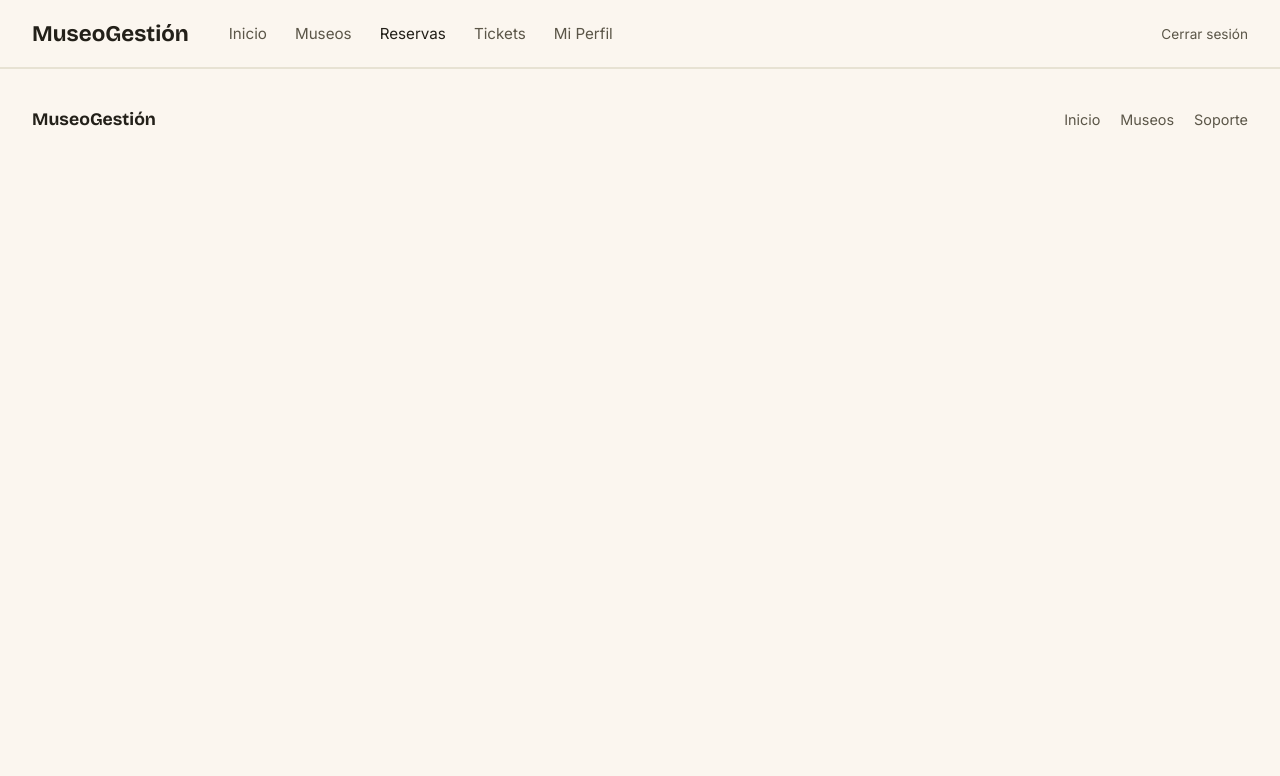
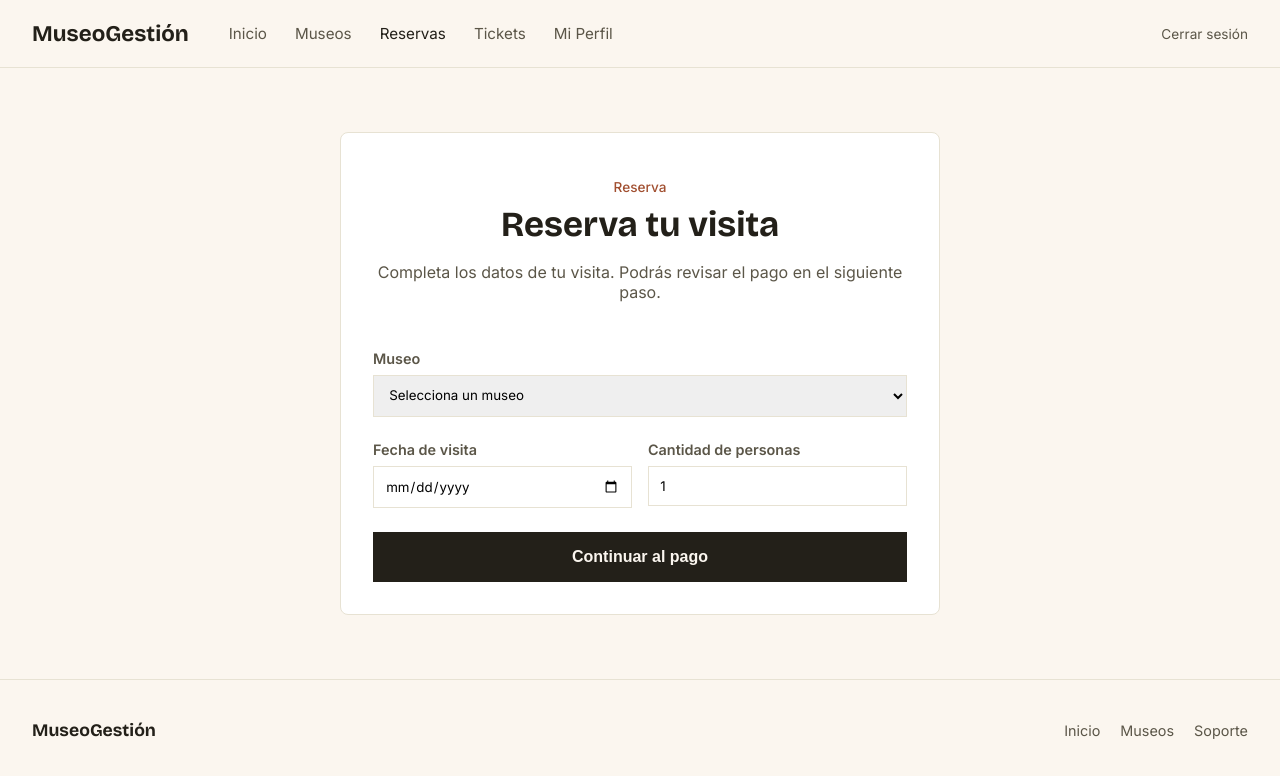
Before and after one commit to kawyyz/museos-react, a React (Vite) app: page /reservas in a window 1280 px wide. Shown: the top 776 px of the page. Built offline with nearby package versions, Linux system fonts and the light colour scheme.

Commit message:
implementacion de paginas

```diff
--- a/src/App.jsx
+++ b/src/App.jsx
@@ -3,12 +3,14 @@ import Navbar from "./components/Navbar";
 import Footer from "./components/Footer";
 import Dashboard from "./pages/Dashboard";
 import Museos from "./pages/Museos";
+import Reservas from "./pages/Reservas";
 
 function App() {
   return (
     <BrowserRouter>
       <Navbar />
       <Routes>
+        <Route path="/reservas" element={<Reservas />} />
         <Route path="/museos" element={<Museos />} />
         <Route path="/" element={<Dashboard />} />
       </Routes>
--- a/src/index.css
+++ b/src/index.css
@@ -316,3 +316,17 @@ ul {
 .museum-card__meta { font-size: 0.85rem; color: var(--clay); font-weight: 600; margin-bottom: 0.5rem; }
 .museum-card__desc { font-size: 0.9rem; color: #5b5648; line-height: 1.5; margin-bottom: 1.5rem; }
 .museum-card__link { display: block; text-align: center; padding: 0.7rem; background: var(--ink); color: var(--paper); text-decoration: none; font-size: 0.9rem; font-weight: 500; border-radius: 4px; }
+
+
+.reserve { max-width: 600px; margin: 4rem auto; padding: 2rem; background: white; border: 1px solid var(--sand-line); border-radius: 8px; }
+.reserve__intro { text-align: center; margin-bottom: 3rem; }
+.reserve__tag { color: var(--clay-dark); font-weight: 500; font-size: 0.85rem; margin-bottom: 0.5rem; }
+.reserve__title { font-family: var(--font-display); font-size: 2.2rem; margin: 0 0 1rem; }
+.reserve__subtitle { color: #5b5648; margin-bottom: 2rem; }
+.form { display: grid; gap: 1.5rem; }
+.form__field { display: flex; flex-direction: column; gap: 0.5rem; }
+.form__field label { font-weight: 600; font-size: 0.9rem; color: #5b5648; }
+.form__field input, .form__field select { padding: 0.7rem; border: 1px solid var(--sand-line); font-family: var(--font-body); }
+.form__row { display: grid; grid-template-columns: 1fr 1fr; gap: 1rem; }
+.form__submit { background: var(--ink); color: var(--paper); padding: 1rem; border: none; font-weight: 600; cursor: pointer; font-size: 1rem; transition: background 0.2s; }
+.form__submit:hover { background: var(--clay-dark); }
--- a/src/pages/Museos.jsx
+++ b/src/pages/Museos.jsx
@@ -0,0 +1,64 @@
+import { Link } from "react-router-dom";
+
+const museos = [
+  {
+    id: 1,
+    sigla: "AC",
+    nombre: "Museo de Arte Contemporáneo",
+    zona: "Santiago Centro",
+    desc: "Colecciones de arte moderno y exposiciones temporales de artistas nacionales.",
+  },
+  {
+    id: 2,
+    sigla: "HN",
+    nombre: "Museo de Historia Natural",
+    zona: "Providencia",
+    desc: "Fósiles, minerales y muestras de flora y fauna de la región.",
+  },
+  {
+    id: 3,
+    sigla: "CT",
+    nombre: "Museo de Ciencia y Tecnología",
+    zona: "Ñuñoa",
+    desc: "Salas interactivas sobre física, astronomía e innovación tecnológica.",
+  },
+  {
+    id: 4,
+    sigla: "AV",
+    nombre: "Museo de Artes Visuales",
+    zona: "Lastarria",
+    desc: "Fotografía, escultura y muestras itinerantes de artistas emergentes.",
+  },
+];
+
+function Museos() {
+  return (
+    <main className="museums">
+      <div className="museums__intro">
+        <p className="museums__tag">Catálogo</p>
+        <h1 className="museums__title">Museos Disponibles</h1>
+        <p className="museums__subtitle">
+          Elige un museo para revisar sus datos y reservar tu visita.
+        </p>
+      </div>
+
+      <ul className="museums__grid">
+        {museos.map((m) => (
+          <li className="museum-card" key={m.id}>
+            <div className="museum-card__cover">{m.sigla}</div>
+            <div className="museum-card__body">
+              <h2 className="museum-card__name">{m.nombre}</h2>
+              <p className="museum-card__meta">{m.zona}</p>
+              <p className="museum-card__desc">{m.desc}</p>
+              <Link className="museum-card__link" to="/reservas">
+                Reservar visita
+              </Link>
+            </div>
+          </li>
+        ))}
+      </ul>
+    </main>
+  );
+}
+
+export default Museos;
--- /dev/null
+++ b/src/pages/Reservas.jsx
@@ -0,0 +1,91 @@
+import { useState } from "react";
+import { useNavigate } from "react-router-dom";
+
+const museos = [
+  "Museo de Arte Contemporáneo",
+  "Museo de Historia Natural",
+  "Museo de Ciencia y Tecnología",
+  "Museo de Artes Visuales",
+];
+
+function Reservas() {
+  const navigate = useNavigate();
+  const [museo, setMuseo] = useState("");
+  const [fecha, setFecha] = useState("");
+  const [personas, setPersonas] = useState(1);
+
+  const enviar = (e) => {
+    e.preventDefault();
+    const params = new URLSearchParams({ museo, fecha, personas });
+    navigate(`/pagos?${params.toString()}`);
+  };
+
+  return (
+    <main>
+      <div className="reserve">
+        <div className="reserve__intro">
+          <p className="reserve__tag">Reserva</p>
+          <h1 className="reserve__title">Reserva tu visita</h1>
+          <p className="reserve__subtitle">
+            Completa los datos de tu visita. Podrás revisar el pago en el siguiente paso.
+          </p>
+        </div>
+
+        <form className="form" onSubmit={enviar}>
+          <div className="form__field">
+            <label htmlFor="museo">Museo</label>
+            <select
+              id="museo"
+              name="museo"
+              value={museo}
+              onChange={(e) => setMuseo(e.target.value)}
+              required
+            >
+              <option value="" disabled>
+                Selecciona un museo
+              </option>
+              {museos.map((m) => (
+                <option key={m} value={m}>
+                  {m}
+                </option>
+              ))}
+            </select>
+          </div>
+
+          <div className="form__row">
+            <div className="form__field">
+              <label htmlFor="fecha">Fecha de visita</label>
+              <input
+                type="date"
+                id="fecha"
+                name="fecha"
+                value={fecha}
+                onChange={(e) => setFecha(e.target.value)}
+                required
+              />
+            </div>
+            <div className="form__field">
+              <label htmlFor="personas">Cantidad de personas</label>
+              <input
+                type="number"
+                id="personas"
+                name="personas"
+                min="1"
+                max="20"
+                value={personas}
+                onChange={(e) => setPersonas(e.target.value)}
+                required
+              />
+            </div>
+          </div>
+
+          <button type="submit" className="form__submit">
+            Continuar al pago
+          </button>
+        </form>
+      </div>
+    </main>
+  );
+}
+
+export default Reservas;
```
